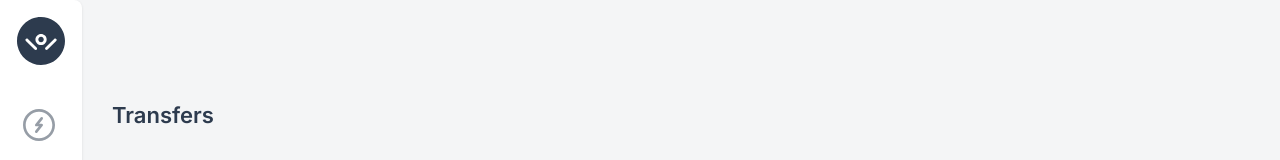
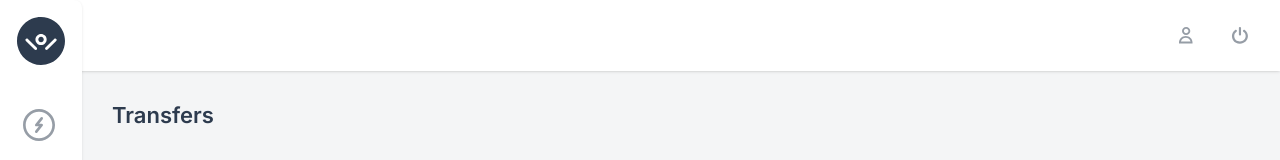
Before and after one commit to Shiroe/transfers-list, a Next.js app: page / in a window 1280 px wide. Shown: the top 160 px of the page. Built offline with nearby package versions, Linux system fonts and the light colour scheme.

Commit message:
fixed incorrectly removed class

```diff
--- a/src/components/TopNav.tsx
+++ b/src/components/TopNav.tsx
@@ -6,7 +6,7 @@ import logoutSvg from 'public/logout.svg';
 
 const TopNav = () => {
   return (
-    <nav className="top-0 left-0 right-0 hidden h-[71px] items-center justify-end bg-white pt-[13px] pb-[14px] pr-[19px] pl-[101px] shadow md:fixed">
+    <nav className="fixed top-0 left-0 right-0 hidden h-[71px] items-center justify-end bg-white pt-[13px] pb-[14px] pr-[19px] pl-[101px] shadow md:flex">
       <div className="mr-[9px] flex h-[44px] w-[44px] items-center justify-center">
         <Image
           className={`h-[17px] w-auto bg-transparent object-contain`}
```
